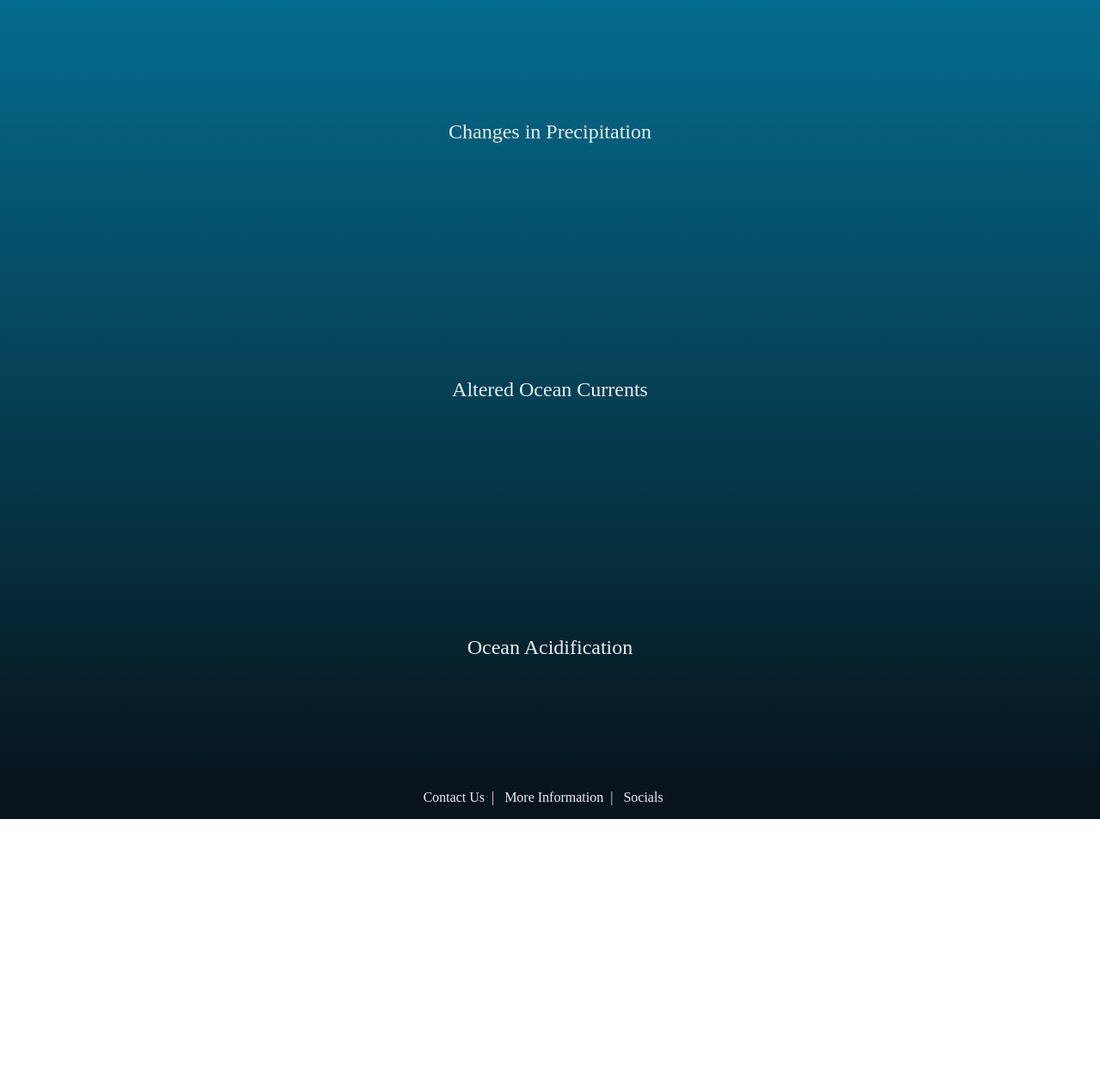
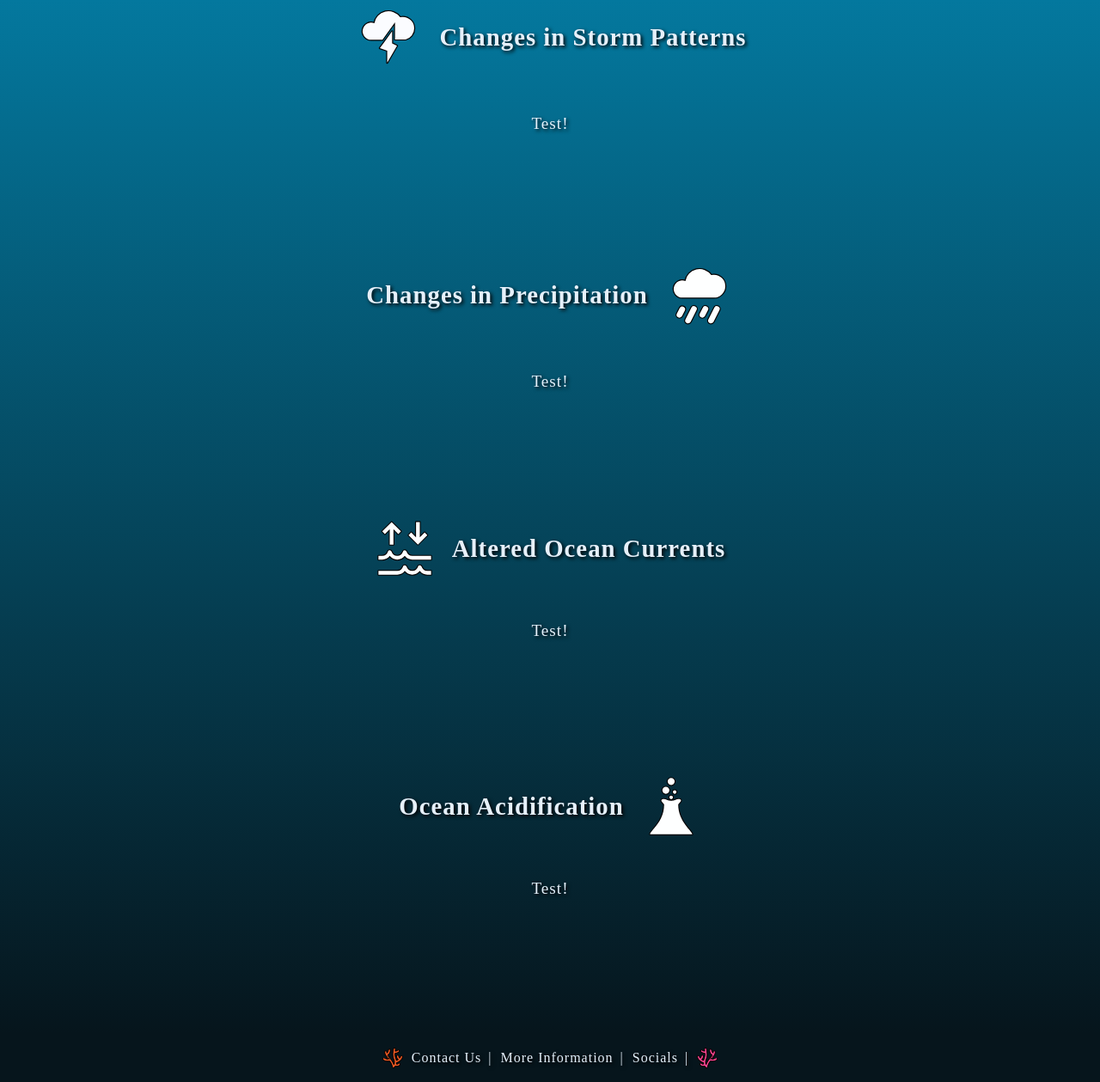
Before and after one commit to CSC-317-Group-Project/CSC-317-Group-Project-01, a website built with Vite: page index.html in a window 1280 px wide. Shown: the part 924-2183 px from the top of the page at 86% size. Before the commit the page ends 1877 px from the top, so only its background shows below. Built offline with nearby package versions, Linux system fonts and the light colour scheme.

Commit message:
Main Content Update
Added .cardInner div container for each info section
Added cardInner class/containers to each info section
Added icons and temp paragraphs for each info section
Add an initial section to introduce the subject of the webpage with “Test” placeholder
Added coral icons to the footer/configured div to flex and increased the font size
Adjusted flex setup for .card and .cardInner
Added text-shadow/spacing to the body text

```diff
--- a/index.html
+++ b/index.html
@@ -20,30 +20,62 @@
         </nav>
     </header>
     <div class="climateWrapper">
-        <div class="card warmingWrapper">
-            <p>Warming Ocean</p>
+        <div class="card">
+            <div class="cardInner">
+                <h1>Test</h1>
+            </div>
         </div>
-        <div class="card seaLevelWrapper">
-            <p>Sea Level Rise</p>
+        <div class="card">
+            <div class="cardInner warmingWrapper">
+                <img src="src/thermometer.svg" alt="Small thermometer showing a hot temperature" height="80">
+                <h2>Warming Ocean</h2>
+            </div>
+            <p>Test!</p>
         </div>
-        <div class="card stormWrapper">
-            <p>Changes in Storm Patterns</p>
+        <div class="card">
+            <div class="cardInner seaLevelWrapper">
+                <h2>Sea Level Rise</h2>
+                <img src="src/seaLevel.png" alt="Icon of water with an arrow above pointing upwards to indicate a rising level" height="80">
+            </div>
+            <p>Test!</p>
         </div>
-        <div class="card precipitationWrapper">
-            <p>Changes in Precipitation</p>
+        <div class="card">
+            <div class="cardInner stormWrapper">
+                <img src="src/storm.svg" alt="Storm cloud with lightning bolt coming out the bottom" height="80">
+                <h2>Changes in Storm Patterns</h2>
+            </div>
+            <p>Test!</p>
         </div>
-        <div class="card currentWrapper">
-            <p>Altered Ocean Currents</p>
+        <div class="card">
+            <div class="cardInner precipitationWrapper">
+                <h2>Changes in Precipitation</h2>
+                <img src="src/precipitation.svg" alt="Rain cloud with drops falling" height="80">
+
+            </div>
+            <p>Test!</p>
         </div>
-        <div class="card acidWrapper">
-            <p>Ocean Acidification</p>
+        <div class="card">
+            <div class="cardInner currentWrapper">
+                <img src="src/currents.svg" alt="Ocean currents moving left and right" height="70">
+                <h2>Altered Ocean Currents</h2>
+            </div>
+            <p>Test!</p>
+        </div>
+        <div class="card">
+            <div class="cardInner acidWrapper">
+                <h2>Ocean Acidification</h2>
+                <img src="src/acid.svg" alt="Acid Flask with a black outline" height="70">
+            </div>
+            <p>Test!</p>
         </div>
     </div>
     <footer>
         <div class="footer-links">
+            <img src="src/coral1.svg" alt="Image of orange corals">
             <a href="#contactUs">Contact Us</a>
             <a href="#moreInfo">More Information</a>
             <a href="#socials">Socials</a>
+            <img src="src/coral2.svg" alt="Image of pink corals">
         </div>
     </footer>
 </body>
--- a/src/style.css
+++ b/src/style.css
@@ -9,6 +9,8 @@ body {
     display: flex;
     flex-direction: column;
     color: #e6f0fa;
+    text-shadow: 2px 2px 4px black;
+    letter-spacing: 1px;
 }
 
 header {
@@ -44,17 +46,30 @@ footer {
     background-color: #06151c;
     text-align: center;
     padding: 1rem;
+
+}
+
+.footer-links {
+    display: flex;
+    justify-content: center;
+    align-items: center;
+    gap: 10px;
 }
 
 .footer-links a::after {
     content: "|";
     margin-left: 0.5rem;
-    margin-right: 0.5rem;
     display: inline-block;
 }
 
 .footer-links a:last-child::after {
     content: "";
+}
+
+footer img {
+    height: 1.5rem;
+    width: auto;
+    object-fit: cover;
 }
 
 a:link,
@@ -67,10 +82,19 @@ a:visited {
     width: 100vw;
     height: 300px;
     display: flex;
-    justify-content: space-around;
+    flex-direction: column;
+    justify-content: start;
     align-items: center;
-    font-size: 1.5rem;
+    font-size: 1.2rem;
 }
+
+.cardInner {
+    display: flex;
+    align-items: center;
+    gap: 20px;
+    margin-bottom: 50px;
+}
+
 
 /*  Light Blue: #42A3CE
     Dark Blue: #06151c
```
Also changed, not shown: src/acid.svg (added), src/coral-footer.jpg (deleted), src/coral1.svg (added), src/coral2.svg (added), src/currents.svg (added), src/phMeter.svg (added), src/precipitation.svg (added), src/seaLevel.png (added), src/storm.svg (added), src/thermometer.svg (added).
